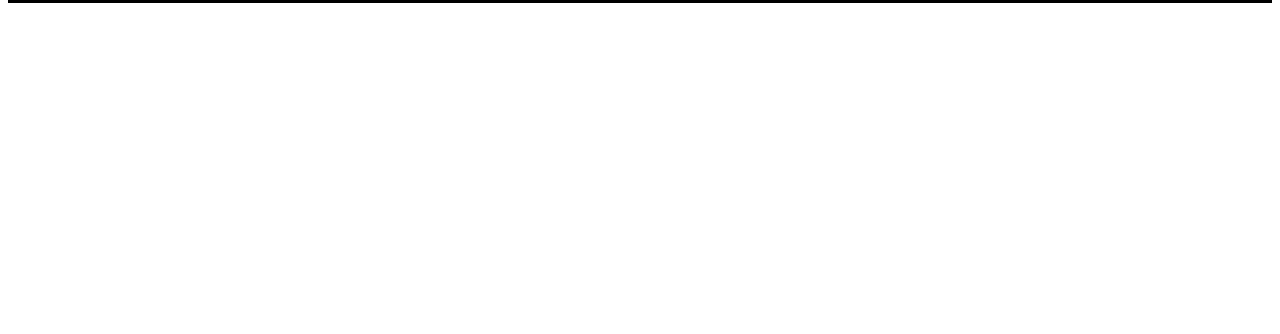
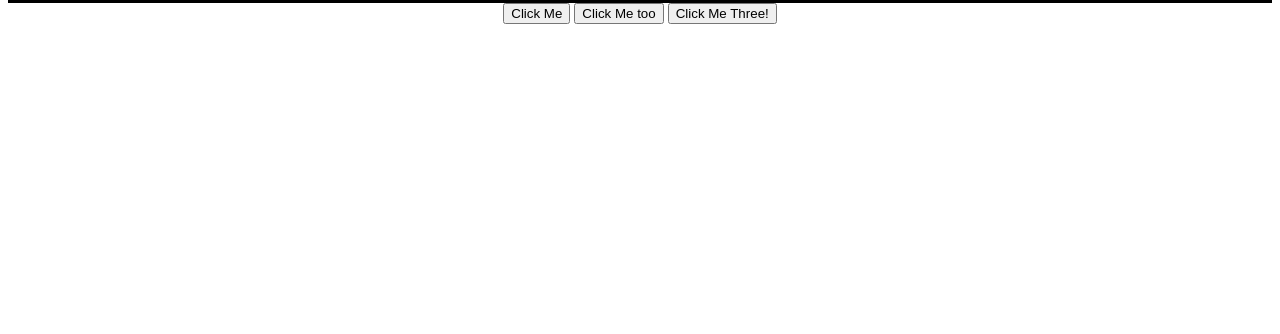
Before and after one commit to Conor-Dunne/odin-dom-manipulation-practice, a plain HTML site: page index.html in a window 1280 px wide. Shown: the part 466-800 px from the top of the page. Drawn offline with Linux system fonts and the light colour scheme.

Commit message:
Add some btn event listener test

```diff
--- a/index.html
+++ b/index.html
@@ -27,6 +27,9 @@
         JS DOM MANIPULATION TEST
       </h1>
       <div id="container"></div>
+      <button onclick="alert('Hello World')">Click Me</button>
+      <button id="btn">Click Me too</button>
+      <button id="btn2">Click Me Three!</button>
 
 </body>
 </html>
--- a/script.js
+++ b/script.js
@@ -24,3 +24,12 @@
 div2.appendChild(h1);
 div2.appendChild(p2);
 container.appendChild(div2);
+
+btn.addEventListener('click', function (e) {
+    e.target.style.background = 'blue';
+  });
+
+const btn2 = document.querySelector('#btn2');
+btn2.addEventListener('click', () => {
+  alert("Hello World");
+});
```
